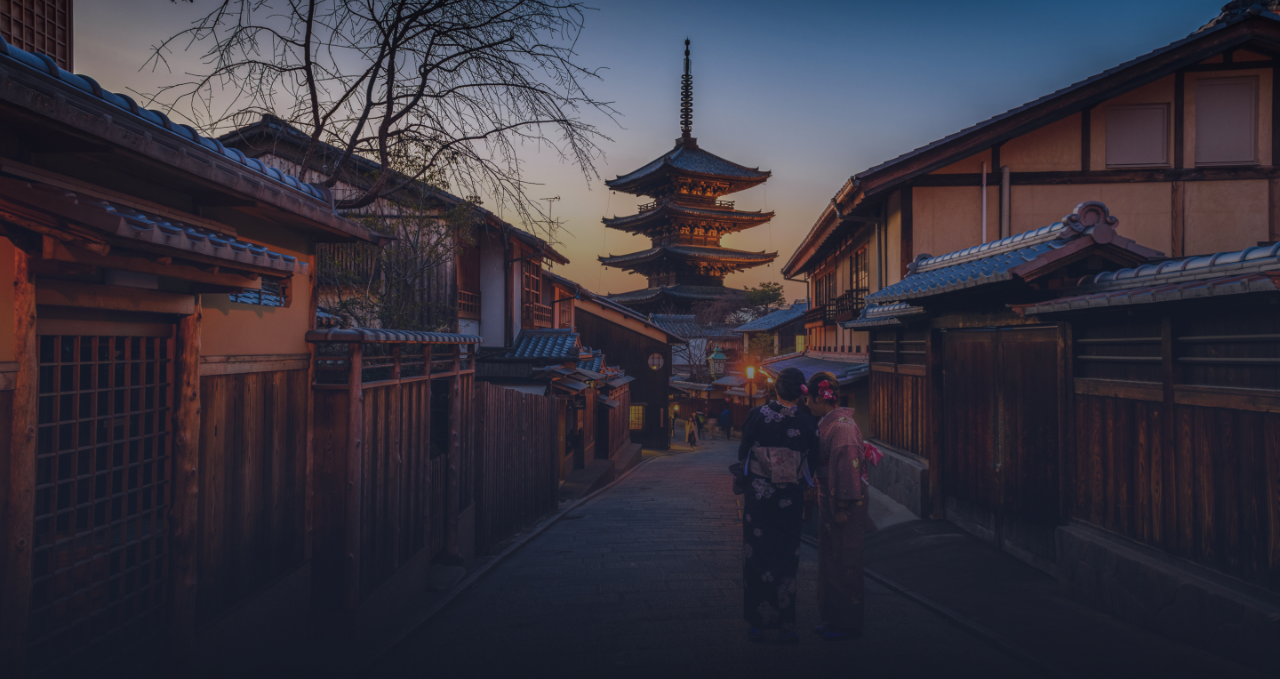
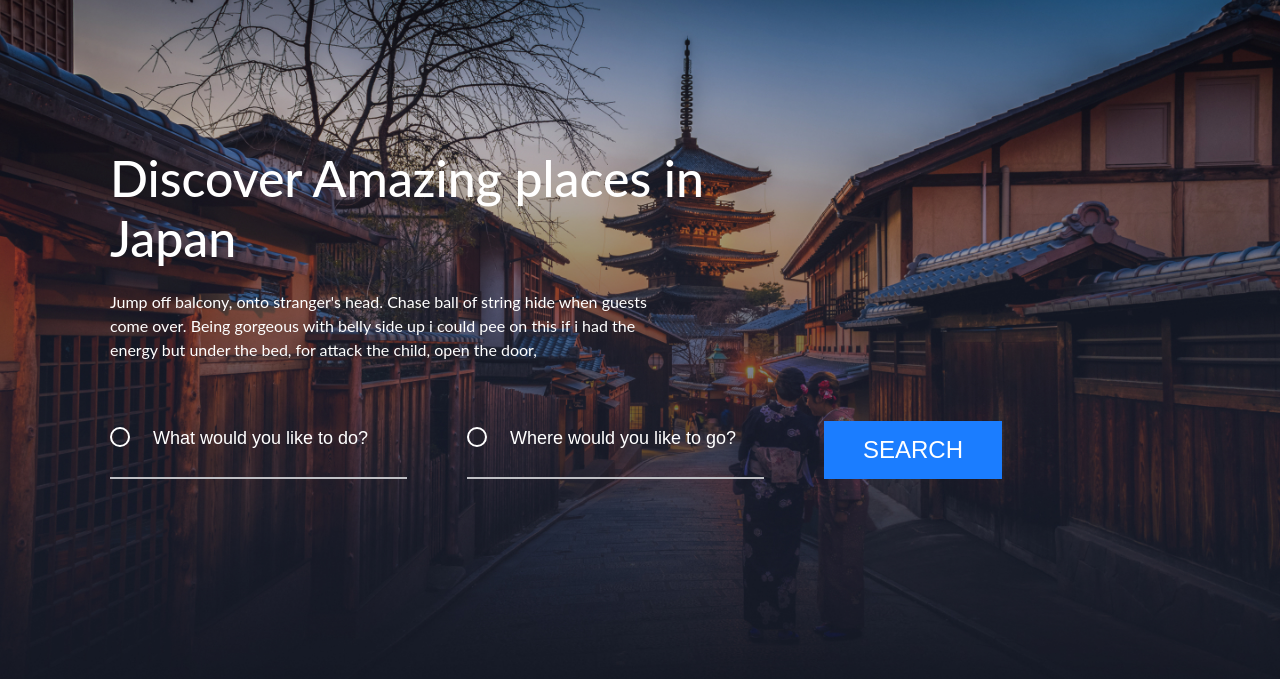
Before and after one commit to Serezha1993/Japan-Site, a plain HTML site: page index.html in a window 1280 px wide. Shown: the part 115-794 px from the top of the page. Drawn offline with Linux system fonts and the light colour scheme; a web font is replaced by a local one.

Commit message:
search-form is done

```diff
--- a/css/style.css
+++ b/css/style.css
@@ -459,7 +459,62 @@ body{
 
 
 .intro{
-    height: 100vh;
+    min-height: 100vh;
     background: url(../img/intro-bg.jpg) no-repeat;
     background-size: cover;
+    padding-top: 263px;
 }
+.intro__title{
+    max-width: 619px;
+    font-weight: 500;
+    font-size: 50px;
+    line-height: 60px;
+    color: white;
+    margin-bottom: 22px;
+}
+.itro__subtitle{
+    max-width: 546px;
+    color: white;
+    font-size: 16px;
+line-height: 24px;
+margin-bottom: 59px;
+}
+.search-form__info{
+    display: flex;
+    flex-wrap: wrap;
+}
+.search-form__field{
+    width: 297px;
+background-color: transparent;
+background: url(../img/svg/Oval.svg) no-repeat left 6px;
+background-size: 20px;
+border: 0;
+border-bottom: 2px solid #BFC0C5;
+margin-right: 60px;
+padding-left: 43px;
+padding-bottom: 22px;
+font-weight: 500;
+font-size: 18px;
+color: #fff;
+}
+
+
+.search-form__field::placeholder{
+    font-weight: 500;
+    font-size: 18px;
+    color: #fff
+}
+.search-form__submit{
+    padding: 15px 39px;
+    text-transform: uppercase;
+    font-weight: 500;
+    font-size: 24px;
+    color: white;
+    background: #1B7DFF;
+    border: 0;
+
+}
+
+.search-form__submit:hover, .search-form__submit:focus, .search-form__submit:active{
+    background: #074aa4;
+}
--- a/index.html
+++ b/index.html
@@ -40,7 +40,26 @@
 
   <main class="main">
     <section class="intro">
+<div class="wrapper">
+  <h1 class="intro__title">
+    Discover Amazing places in Japan
+  </h1>
+  <p class="itro__subtitle">
+    Jump off balcony, onto stranger's head. Chase ball of string hide when guests come over. Being gorgeous with belly side up i could pee on this if i had the energy but under the bed, for attack the child, open the door,
+  </p>
 
+<form class="search-form">
+  <fieldset class="search-form__wrap">
+    <p class="search-form__info">
+      <input type="text" name="user-like-to-do" class="search-form__field" placeholder="What would you like to do?">
+      <input type="text" name="user-like-to-go" class="search-form__field" placeholder="Where would you like to go?">
+      <button class="search-form__submit">search</button>
+    </p>
+  </fieldset>
+</form>
+
+
+</div>
     </section>
   </main>
 </body>
```
Also changed, not shown: img/svg/Oval.svg (added).
